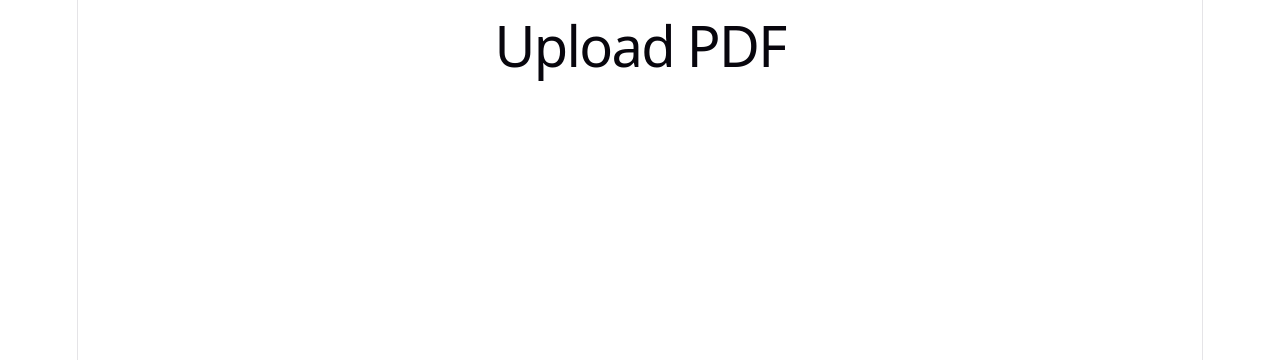
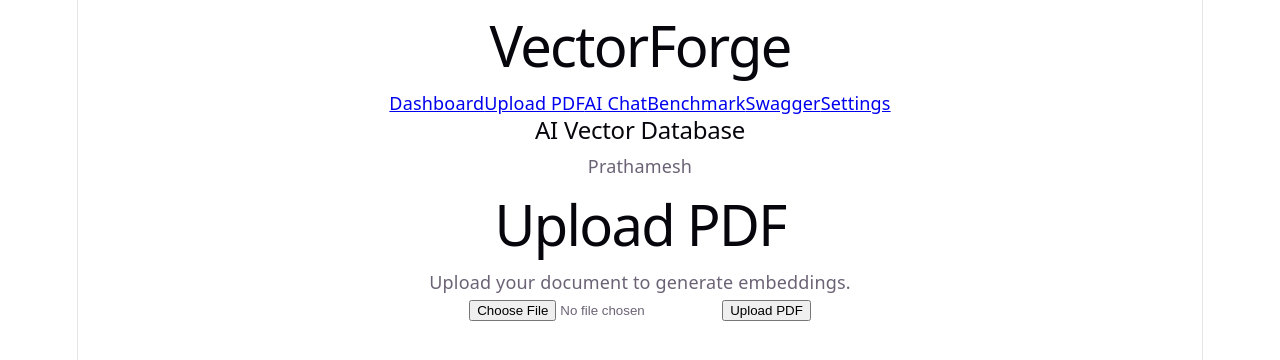
Before and after one commit to thakare18/VectorForge, a React app in the folder frontend/: page /upload in a window 1280 px wide. Shown: the top 360 px of the page. Built offline with nearby package versions, Linux system fonts and the light colour scheme; the HTML template or start-up script is replaced by a standard one.

Commit message:
implement file upload functionality for PDF documents

```diff
--- a/frontend/src/pages/Upload.jsx
+++ b/frontend/src/pages/Upload.jsx
@@ -1,6 +1,94 @@
+import { useState } from "react";
+import Layout from "../components/layout/Layout";
+import PageHeader from "../components/common/PageHeader";
+import { uploadPDF } from "../services/api";
+
 function Upload() {
 
-    return <h1>Upload PDF</h1>;
+    const [file, setFile] = useState(null);
+
+    const [message, setMessage] = useState("");
+
+    const handleFileChange = (event) => {
+        setFile(event.target.files[0]);
+    };
+
+    const handleUpload = async () => {
+
+        if (!file) {
+            setMessage("Please select a PDF file.");
+            return;
+        }
+
+        const formData = new FormData();
+
+        formData.append("pdf", file);
+
+        try {
+
+            const response =
+                await uploadPDF(formData);
+
+            setMessage(response.data.message);
+
+        } catch (error) {
+
+    console.error(error);
+
+    console.error(error.response);
+
+    console.error(error.response?.data);
+
+    setMessage(
+        error.response?.data?.message || error.message
+    );
+
+}
+
+    };
+
+    return (
+
+        <Layout>
+
+            <PageHeader
+                title="Upload PDF"
+                subtitle="Upload your document to generate embeddings."
+            />
+
+            <div className="bg-slate-800 rounded-xl p-6">
+
+                <input
+                    type="file"
+                    accept=".pdf"
+                    onChange={handleFileChange}
+                    className="mb-5 text-white"
+                />
+
+                <button
+                    onClick={handleUpload}
+                    className="bg-cyan-500 hover:bg-cyan-600 text-black font-semibold px-6 py-3 rounded-lg"
+                >
+                    Upload PDF
+                </button>
+
+                {
+                    message && (
+
+                        <p className="text-green-400 mt-5">
+
+                            {message}
+
+                        </p>
+
+                    )
+                }
+
+            </div>
+
+        </Layout>
+
+    );
 
 }
 
--- a/frontend/src/services/api.jsx
+++ b/frontend/src/services/api.jsx
@@ -2,7 +2,7 @@ import axios from "axios";
 
 
 const api = axios.create({
-    baseURL: "http://localhost:5000",
+    baseURL: "http://localhost:3000/api",
     headers: {
         "Content-Type": "application/json"
     }
```
Also changed, not shown: 2 other files (tests, documents, lock files or other folders).
